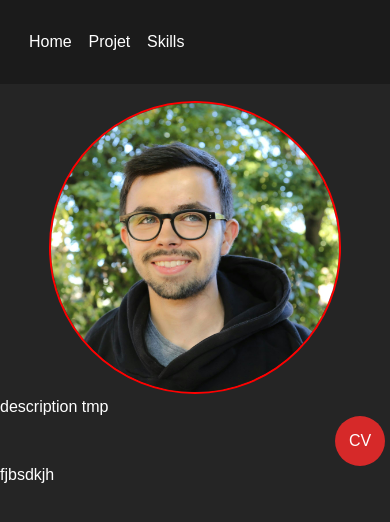
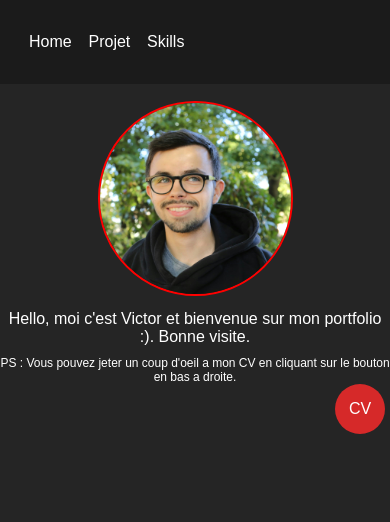
Before and after one commit to Kaowarstail/Portfolio, a plain HTML site: page homepage.html in a window 390 px wide. Drawn offline with nearby package versions, Linux system fonts and the light colour scheme; files that its build step writes are made by us from their sources.

Commit message:
responsive home page

```diff
--- a/homepage.html
+++ b/homepage.html
@@ -18,9 +18,16 @@
     </nav>
     <main>
         <div class="image"><img src="scr/Victor.jpg" alt=""></div>
-        <div class="desc">description tmp</div>
+        <div class="desc">
+            <p>
+                Hello, moi c'est Victor et bienvenue sur mon portfolio :).
+                Bonne visite.
+            </p>
+            <p class="bis">
+                PS : Vous pouvez jeter un coup d'oeil a mon CV en cliquant sur le bouton en bas a droite.
+            </p>
+        </div>
         <div class="CV"><a href="scr/VICTOR DANE.pdf">CV</a></div>
-        <div class="footer">fjbsdkjh</div>
     </main>
 </body>
 </html>
--- a/style.scss
+++ b/style.scss
@@ -24,11 +24,11 @@ main {
 }
 
 .image > img {
-    width: 75vw;
+    width: 50vw;
     border-radius: 50000px;
     border: 2px solid red;
-    margin-left: calc(25vw / 2);
-    margin-right: calc(25vw / 2);
+    margin-left: 25vw;
+    margin-right: 25vw;
     margin-top: 2vh;
 }
 
@@ -50,7 +50,7 @@ main {
 .grid2 {
     display: grid;
     grid-template-columns: 1fr 1fr;
-    grid-template-rows: 600px;
+    grid-template-rows: 1fr;
     column-gap: 8px;
     row-gap: 8px;
 }
@@ -119,3 +119,35 @@ main {
     text-align: center;
     font-size: 48px;
 }
+
+.desc > p {
+    text-align: center;
+    margin-top: 10px;
+    font-size: 32px;
+}
+
+.desc > p.bis {
+    font-size: 24px;
+}
+
+@media screen and (max-width: 800px){
+    .desc > p {
+        text-align: center;
+        margin-top: 10px;
+        font-size: 24px;
+    }
+    .desc > p.bis {
+        font-size: 16px;
+    }
+}
+
+@media screen and (max-width: 400px){
+    .desc > p {
+        text-align: center;
+        margin-top: 10px;
+        font-size: 16px;
+    }
+    .desc > p.bis {
+        font-size: 12px;
+    }
+}
```
